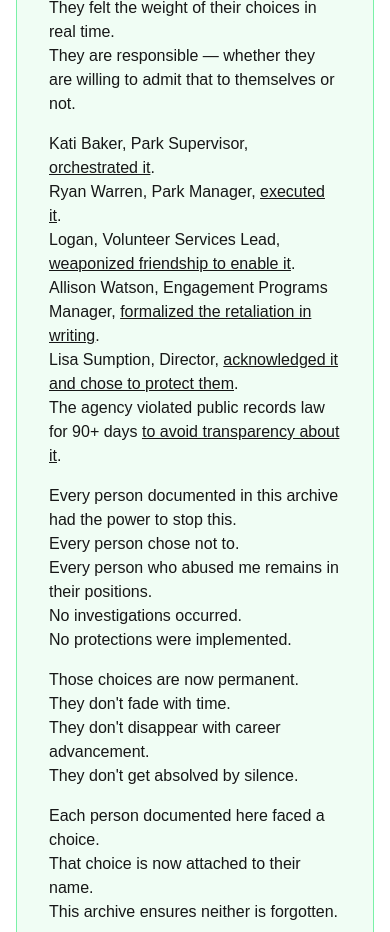
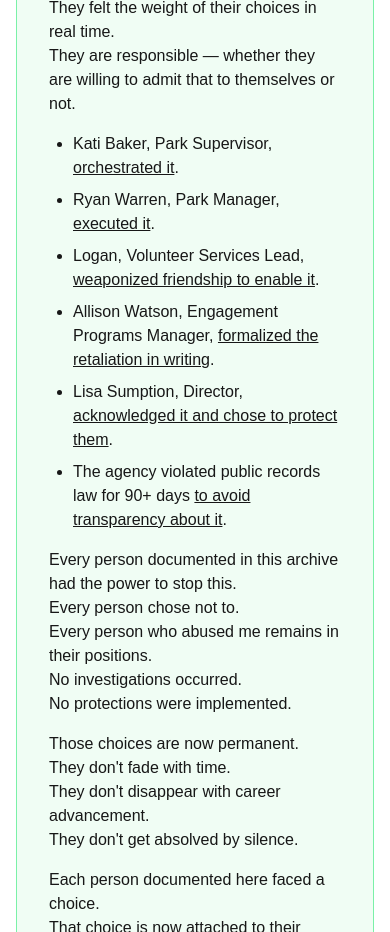
Before and after one commit to rswfire/rswfire.oprd, a Next.js app: page / in a window 390 px wide. Shown: the part 2660-3592 px from the top of the page. Built offline with nearby package versions, Linux system fonts and the light colour scheme.

Commit message:
Polishing the Archive

```diff
--- a/app/(archive)/page.tsx
+++ b/app/(archive)/page.tsx
@@ -119,12 +119,26 @@ export default function OverviewPage() {
                         They are responsible &mdash; whether they are willing to admit that to themselves or not.
                     </div>
 
-                    <div className="mt-4">Kati Baker, Park Supervisor, <Link href="/how-it-started" className="underline">orchestrated it</Link>.</div>
-                    <div>Ryan Warren, Park Manager, <Link href="/day-use-meeting" className="underline">executed it</Link>.</div>
-                    <div>Logan, Volunteer Services Lead, <Link href="/logan" className="underline">weaponized friendship to enable it</Link>.</div>
-                    <div>Allison Watson, Engagement Programs Manager, <Link href="/permanent-dismissal" className="underline">formalized the retaliation in writing</Link>.</div>
-                    <div>Lisa Sumption, Director, <Link href="https://rswfire.com/fieldcraft/01K3J5AW1NGKN285PRRA4RBW6X" className="underline">acknowledged it and chose to protect them</Link>.</div>
-                    <div>The agency violated public records law for 90+ days <Link href="https://rswfire.com/fieldcraft/01K39AD52EG9K31B48YSTH3E7X" className="underline">to avoid transparency about it</Link>.</div>
+                    <ul className="mt-4 space-y-2 sm:space-y-0 list-disc ml-6 sm:list-none sm:ml-0">
+                        <li>
+                            Kati Baker, Park Supervisor, <Link href="/how-it-started" className="underline">orchestrated it</Link>.
+                        </li>
+                        <li>
+                            Ryan Warren, Park Manager, <Link href="/day-use-meeting" className="underline">executed it</Link>.
+                        </li>
+                        <li>
+                            Logan, Volunteer Services Lead, <Link href="/logan" className="underline">weaponized friendship to enable it</Link>.
+                        </li>
+                        <li>
+                            Allison Watson, Engagement Programs Manager, <Link href="/permanent-dismissal" className="underline">formalized the retaliation in writing</Link>.
+                        </li>
+                        <li>
+                            Lisa Sumption, Director, <Link href="https://rswfire.com/fieldcraft/01K3J5AW1NGKN285PRRA4RBW6X" className="underline">acknowledged it and chose to protect them</Link>.
+                        </li>
+                        <li>
+                            The agency violated public records law for 90+ days <Link href="https://rswfire.com/fieldcraft/01K39AD52EG9K31B48YSTH3E7X" className="underline">to avoid transparency about it</Link>.
+                        </li>
+                    </ul>
 
                     <div className="mt-4">Every person documented in this archive had the power to stop this.</div>
                     <div>Every person chose not to.</div>
```
